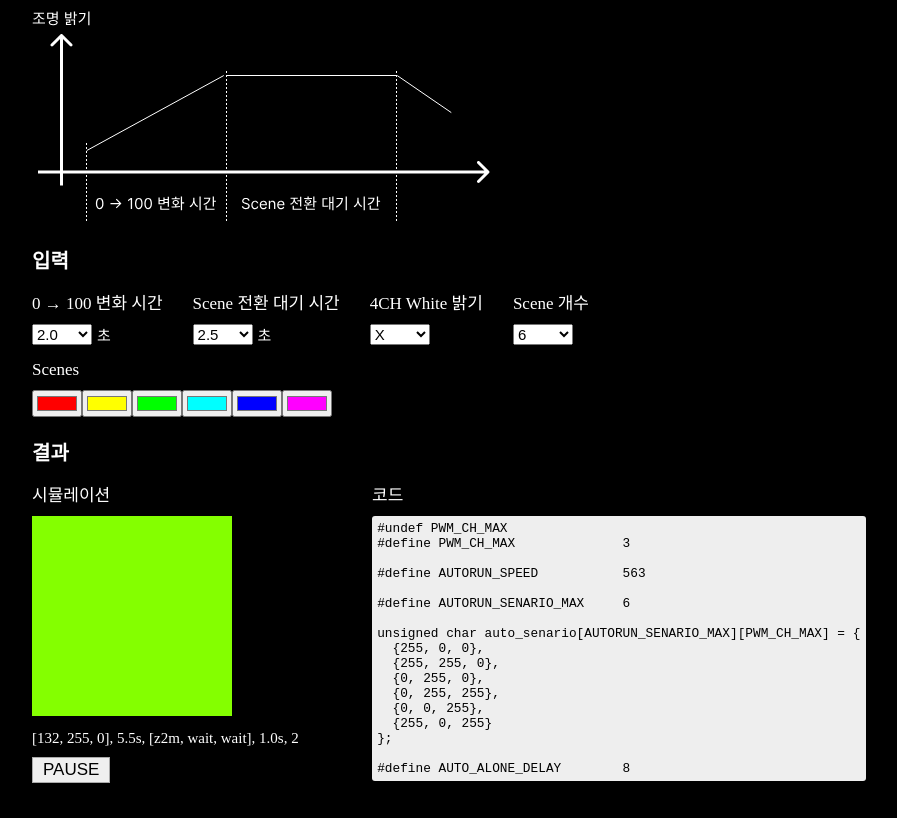
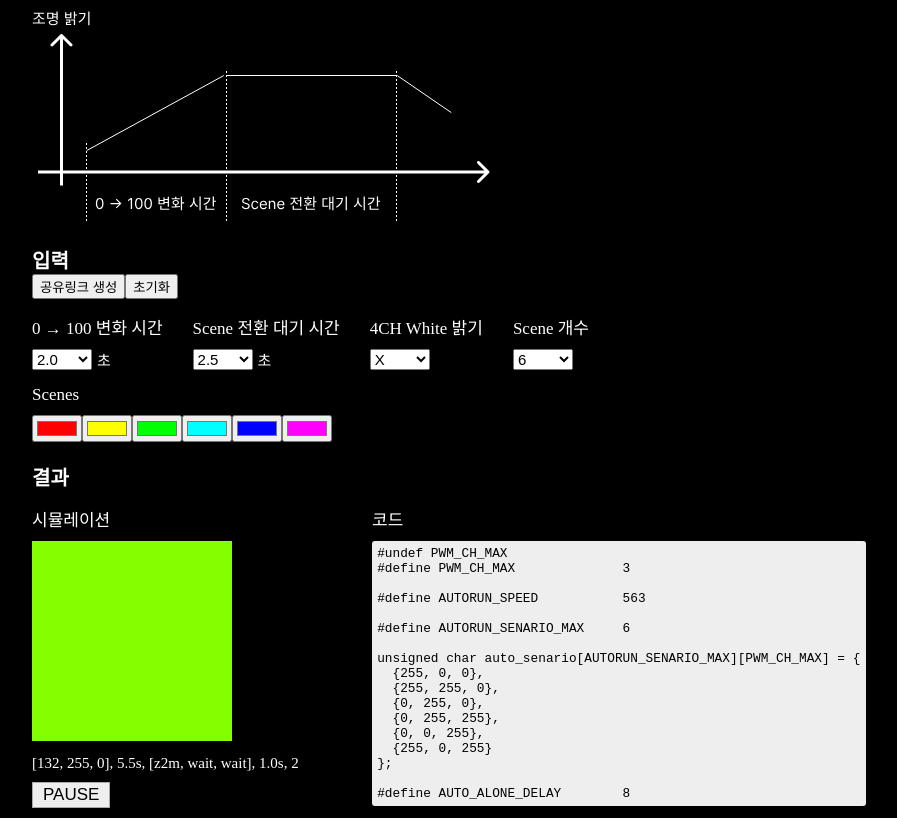
Before and after one commit to enthusapp/autoGen, a React (Create React App) app: page / in a window 1280 px wide. Shown: the whole page, without its empty margins (96-993 px from the left). Built offline with nearby package versions, Linux system fonts and the light colour scheme.

Commit message:
share link

```diff
--- a/src/App.tsx
+++ b/src/App.tsx
@@ -1,5 +1,5 @@
 import React from 'react';
-import { BrowserRouter as Router } from 'react-router-dom';
+import { useSearchParams } from 'react-router-dom';
 import { useImmer } from 'use-immer';
 
 import Result from './Result';
@@ -8,20 +8,30 @@ import { Inputs } from './Utils';
 import Description from './Description';
 
 function App() {
+  const [search] = useSearchParams();
+  const colorsMax = search.get('colorsMax') || '6';
+  const colorArray = search.getAll('color');
+  const colors =
+    colorArray.length > 0
+      ? Array.from({ length: Number(colorsMax) }).map(
+          (_, i) => colorArray[i] || '#000000',
+        )
+      : ['#ff0000', '#ffff00', '#00ff00', '#00ffff', '#0000ff', '#ff00ff'];
+
   const [inputs, setInputs] = useImmer<Inputs>({
-    colorsMax: '6',
-    colorChangeTime: '2.0',
-    sceneChangeWaitTime: '2.5',
-    colors: ['#ff0000', '#ffff00', '#00ff00', '#00ffff', '#0000ff', '#ff00ff'],
-    white: 'X',
+    colorsMax,
+    colorChangeTime: search.get('colorChangeTime') || '2.0',
+    sceneChangeWaitTime: search.get('sceneChangeWaitTime') || '2.5',
+    colors,
+    white: search.get('white') || 'X',
   });
 
   return (
-    <Router>
+    <>
       <Description />
       <InputForm inputs={inputs} setInputs={setInputs} />
       <Result inputs={inputs} />
-    </Router>
+    </>
   );
 }
 
--- a/src/InputForm.tsx
+++ b/src/InputForm.tsx
@@ -28,8 +28,12 @@ function InputForm({ inputs, setInputs }: Props) {
   );
 
   return (
-    <>
+    <form>
       <Title>입력</Title>
+      <button type="submit">공유링크 생성</button>
+      <a href="/autoGen">
+        <button type="button">초기화</button>
+      </a>
       <InputsWrap>
         <TitleAndItem title="0 → 100 변화 시간" unit="초">
           <select
@@ -79,6 +83,7 @@ function InputForm({ inputs, setInputs }: Props) {
         </TitleAndItem>
         <TitleAndItem title="Scene 개수">
           <select
+            name="colorsMax"
             value={colorsMax}
             onChange={({ target: { value } }) =>
               setInputs((draft) => {
@@ -109,7 +114,7 @@ function InputForm({ inputs, setInputs }: Props) {
           />
         ))}
       </TitleAndItem>
-    </>
+    </form>
   );
 }
 
--- a/src/index.tsx
+++ b/src/index.tsx
@@ -1,5 +1,6 @@
 import React from 'react';
 import ReactDOM from 'react-dom/client';
+import { BrowserRouter as Router } from 'react-router-dom';
 
 import GlobalStyle from './GlobalStyle';
 import App from './App';
@@ -11,7 +12,9 @@ const root = ReactDOM.createRoot(
 root.render(
   <React.StrictMode>
     <GlobalStyle />
-    <App />
+    <Router>
+      <App />
+    </Router>
   </React.StrictMode>,
 );
 
```
